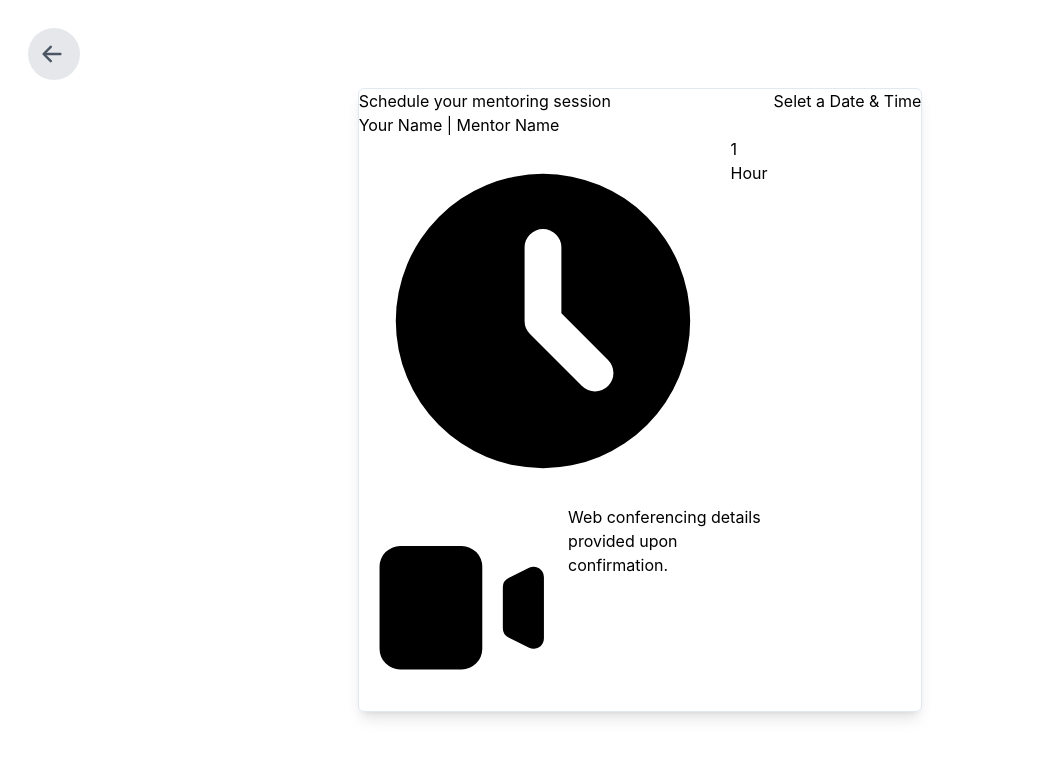
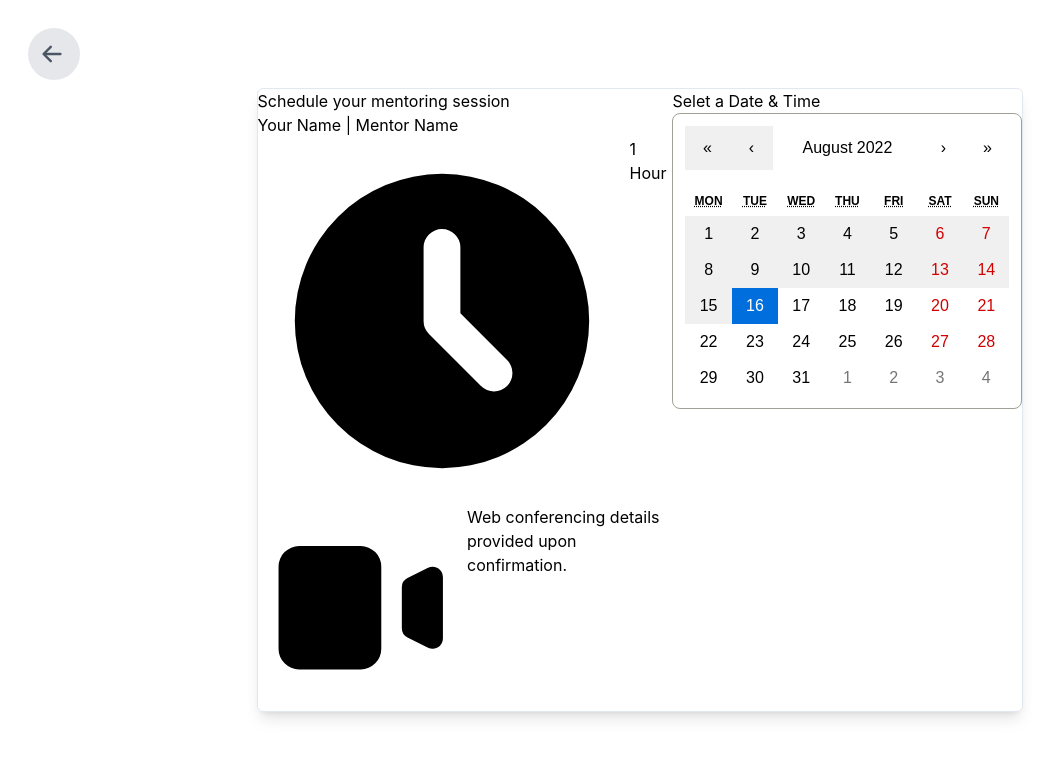
Before and after one commit to SameeraMadushan/appointment-scheduler-cf, a Next.js app: page /schedule in a window 1280 px wide. Shown: the top 758 px of the page, without its empty margins (0-1058 px from the left). Built offline with nearby package versions, Linux system fonts and the light colour scheme.

Commit message:
Adding react-calandar

```diff
--- a/package.json
+++ b/package.json
@@ -12,11 +12,13 @@
     "@heroicons/react": "^1.0.6",
     "next": "12.2.5",
     "react": "18.2.0",
+    "react-calendar": "^3.7.0",
     "react-dom": "18.2.0"
   },
   "devDependencies": {
     "@types/node": "18.7.6",
     "@types/react": "18.0.17",
+    "@types/react-calendar": "^3.5.2",
     "@types/react-dom": "18.0.6",
     "autoprefixer": "^10.4.8",
     "eslint": "8.22.0",
--- a/src/Views/SchedulePage/SchedulePage.tsx
+++ b/src/Views/SchedulePage/SchedulePage.tsx
@@ -1,9 +1,13 @@
-import { Card, FloatingBackButton, Layout } from "../../components";
+import { Calendar, Card, FloatingBackButton, Layout } from "../../components";
 import { ClockIcon, VideoCameraIcon } from "@heroicons/react/solid";
+import { useState } from "react";
 
 interface ScheduleProps {}
 
 const Schedule = (props: ScheduleProps) => {
+  const [value, onChange] = useState(new Date());
+  const minDate = new Date();
+
   return (
     <Layout>
       <Card>
@@ -32,11 +36,12 @@ const Schedule = (props: ScheduleProps) => {
 
           {/* Right section */}
           <div className="p-5">
-            <h2 className="font-medium text-gray-800 text-xl">
+            <h2 className="font-medium text-gray-800 text-xl pb-2">
               Selet a Date & Time
             </h2>
 
             {/* Calendar */}
+            <Calendar onChange={onChange} value={value} minDate={minDate} />
           </div>
         </div>
       </Card>
--- /dev/null
+++ b/src/components/Calendar/Calendar.tsx
@@ -0,0 +1,26 @@
+import "react-calendar/dist/Calendar.css";
+import {
+  Calendar as ReactCalendar,
+  OnChangeDateCallback,
+  OnChangeDateRangeCallback
+} from "react-calendar";
+
+interface CalendarProps {
+  value: Date;
+  minDate: Date;
+  onChange: OnChangeDateCallback | OnChangeDateRangeCallback | undefined;
+}
+
+const Calendar = ({ minDate, onChange, value, ...rest }: CalendarProps) => {
+  return (
+    <ReactCalendar
+      className="border-none border-gray-100 rounded-lg p-3"
+      onChange={onChange}
+      value={value}
+      minDate={minDate}
+      {...rest}
+    />
+  );
+};
+
+export default Calendar;
--- /dev/null
+++ b/src/components/Calendar/index.ts
@@ -0,0 +1 @@
+export { default } from "./Calendar";
--- a/src/components/index.ts
+++ b/src/components/index.ts
@@ -1,3 +1,4 @@
 export { default as Layout } from "./Layout";
 export { default as Card } from "./Card";
 export { default as FloatingBackButton } from "./FloatingBackButton";
+export { default as Calendar } from "./Calendar";
```
Also changed, not shown: 1 other file (tests, documents, lock files or other folders).
